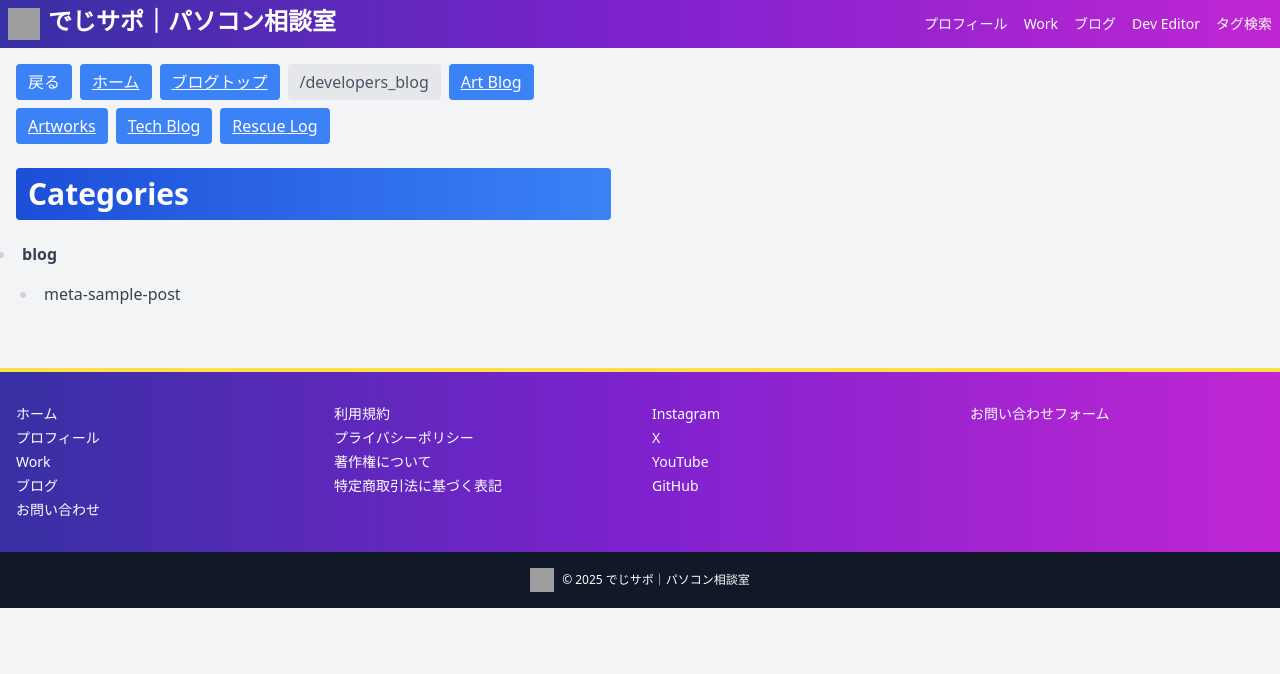
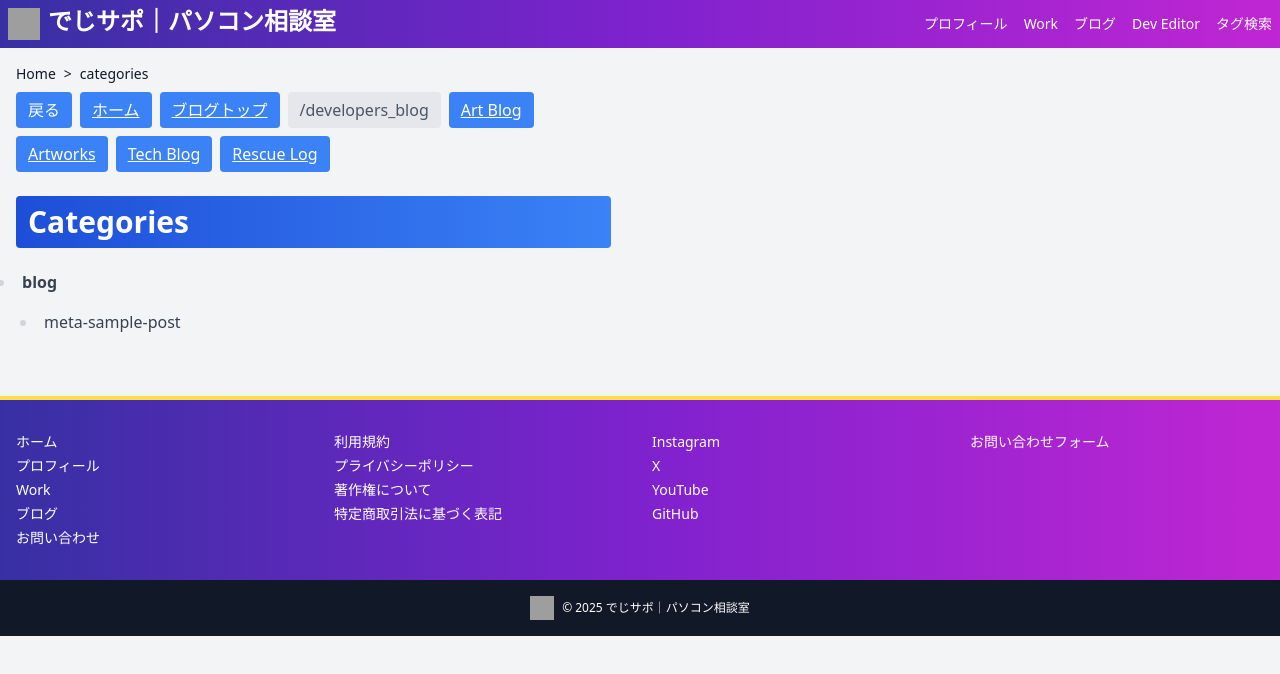
Before and after one commit to maruyamamasaya/Portfolio, a Next.js app: page /categories in a window 1280 px wide. Shown: the top 674 px of the page. Built offline with nearby package versions, Linux system fonts and the light colour scheme; grey boxes are pictures that could not be loaded.

Commit message:
Add breadcrumb navigation

```diff
--- /dev/null
+++ b/src/app/components/Breadcrumbs.tsx
@@ -0,0 +1,27 @@
+"use client";
+import Link from 'next/link';
+import { usePathname } from 'next/navigation';
+
+export default function Breadcrumbs() {
+  const pathname = usePathname();
+  const segments = pathname.split('/').filter(Boolean);
+
+  return (
+    <nav aria-label="breadcrumb" className="text-sm mb-2">
+      <ol className="list-none p-0 inline-flex">
+        <li className="flex items-center">
+          <Link href="/">Home</Link>
+        </li>
+        {segments.map((seg, index) => {
+          const href = '/' + segments.slice(0, index + 1).join('/');
+          return (
+            <li key={index} className="flex items-center">
+              <span className="mx-2">&gt;</span>
+              <Link href={href}>{decodeURIComponent(seg)}</Link>
+            </li>
+          );
+        })}
+      </ol>
+    </nav>
+  );
+}
--- a/src/app/layout.tsx
+++ b/src/app/layout.tsx
@@ -4,6 +4,7 @@ import { ReactNode } from 'react';
 import type { Metadata } from 'next';
 import Header from './components/Header';
 import Footer from './components/Footer';
+import Breadcrumbs from './components/Breadcrumbs';
 
 export const metadata: Metadata = {
   title: 'でじサポ｜パソコン相談室',
@@ -22,7 +23,10 @@ export default function RootLayout({ children }: { children: ReactNode }) {
     <html lang="ja">
       <body className="min-h-screen bg-gray-100 text-gray-900 font-sans">
         <Header />
-        <main className="container mx-auto p-4">{children}</main>
+        <main className="container mx-auto p-4">
+          <Breadcrumbs />
+          {children}
+        </main>
         <Footer />
       </body>
     </html>
```
